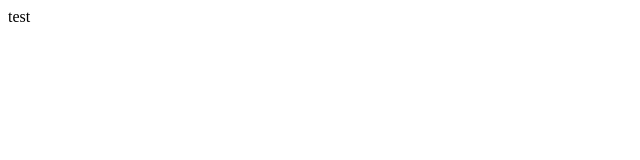
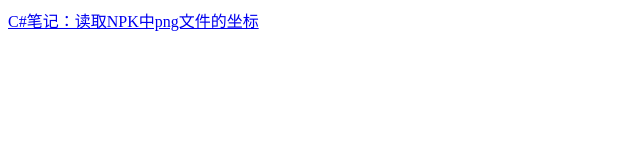
Before and after one commit to nnkgrdisk/nnkgrdisk.github.io, a plain HTML site: page index.html in a window 1280 px wide. Shown: the whole page, without its empty margins (0-640 px from the left). Drawn offline with Linux system fonts and the light colour scheme.

Commit message:
Update index.html

```diff
--- a/index.html
+++ b/index.html
@@ -2,6 +2,6 @@
      <header>
      </header>
      <body>
-         test
+         <a href="https://www.cnblogs.com/DasaoShiroya/p/17204744.html"  target="_blank">C#笔记：读取NPK中png文件的坐标</a>
      </body>
  </html>
```
